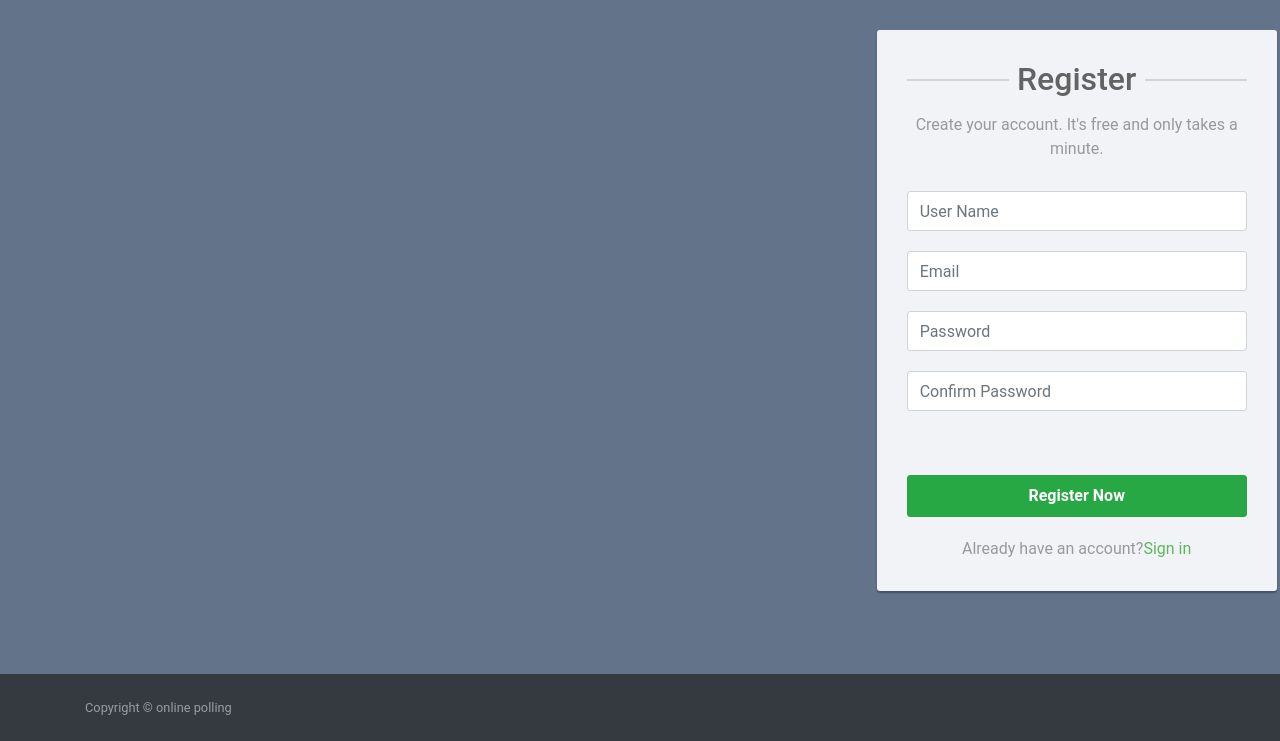
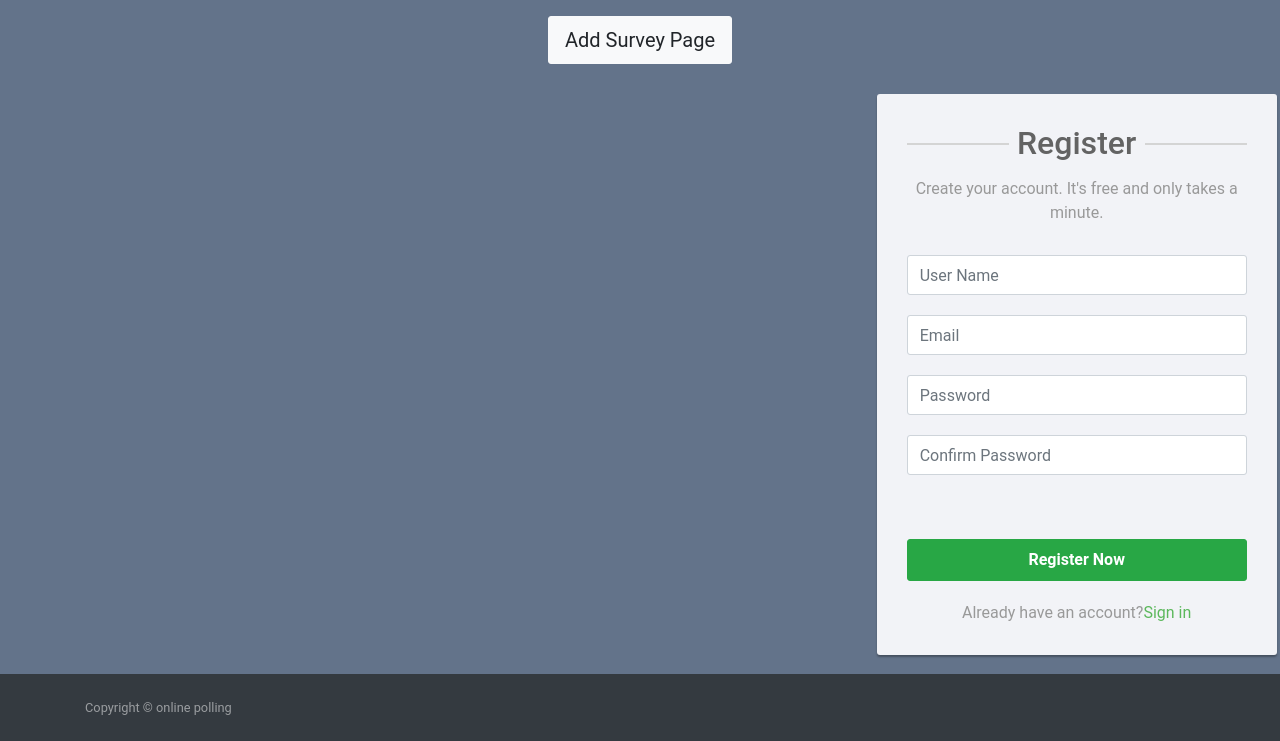
Before and after one commit to harishbisht29/Online-Polling, a Django app: page /survey/ in a window 1280 px wide. Shown: the part 59-800 px from the top of the page. Run offline with Django 3.2, Linux system fonts and the light colour scheme; data that the repository does not hold is empty; some libraries are stand-ins or nearby versions.

Commit message:
adding add survey page button in homepage

```diff
--- a/survey/templates/survey/home_page.html
+++ b/survey/templates/survey/home_page.html
@@ -78,6 +78,14 @@
         $("#SurveyForm").submit()
     }
 </script>
+
+<div class="text-center">
+    <a href="{% url 'pick_survey_template'%}">
+        <button type="button" class="btn btn-light btn-lg mt-3">Add Survey Page</button>
+    </a>
+
+</div>
+
 <div class="row">
     <div class="col-sm-2 col-md-4 col-lg-8">
         {% if  user.is_authenticated %}
```
